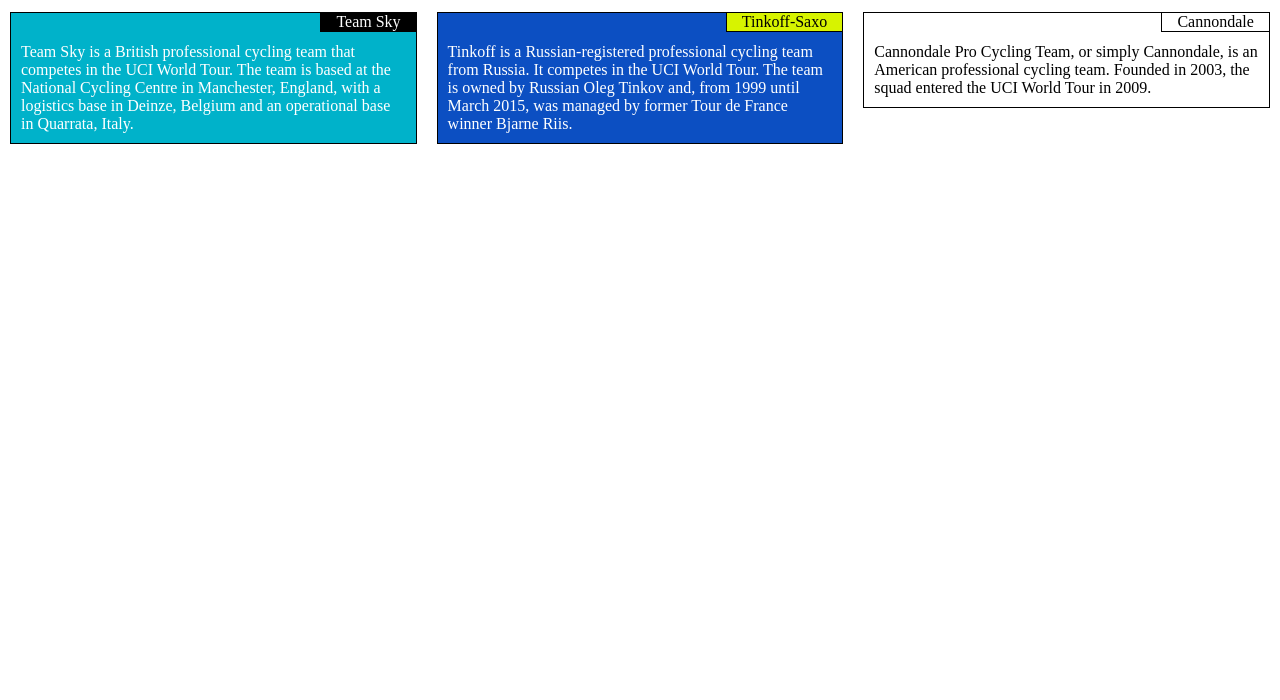
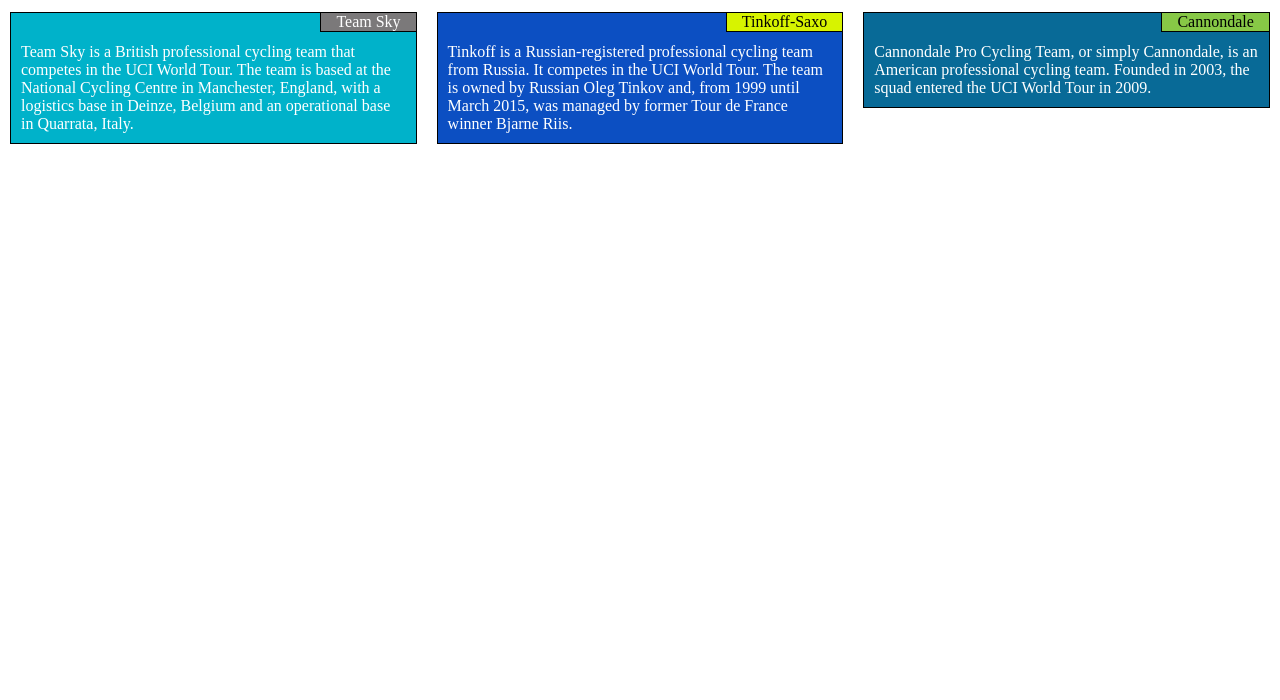
Before and after one commit to rentius2407/coursera-module2, a plain HTML site: page mod2-solution/index.html in a window 1280 px wide. Shown: the part 100-800 px from the top of the page. Drawn offline with Linux system fonts and the light colour scheme.

Commit message:
finished color of title and content for sections

```diff
--- a/mod2-solution/css/styles.css
+++ b/mod2-solution/css/styles.css
@@ -36,7 +36,7 @@ h1 {
 }
 
 #section-one-title {
-    background-color: black;
+    background-color: #7B797A;
     color: white;
 }
 
@@ -52,6 +52,16 @@ h1 {
 
 #section-two-content {
     background-color: #0C4FC2;
+    color: white;
+}
+
+#section-three-title {
+    background-color: #87C846;
+    color: black;
+}
+
+#section-three-content {
+    background-color: #086A97;
     color: white;
 }
 
--- a/mod2-solution/index.html
+++ b/mod2-solution/index.html
@@ -29,8 +29,8 @@
                 </div>
             </div>
             <div class="col-lg-4 col-md-12 col-xs-12">
-                <div class="col-content">
-                    <p class="section-title">Cannondale</p>
+                <div id="section-three-content" class="col-content">
+                    <p id="section-three-title" class="section-title">Cannondale</p>
                     <p class="section-content">
                         Cannondale Pro Cycling Team, or simply Cannondale, is an American professional cycling team.
                         Founded in 2003, the squad entered the UCI World Tour in 2009.
```
